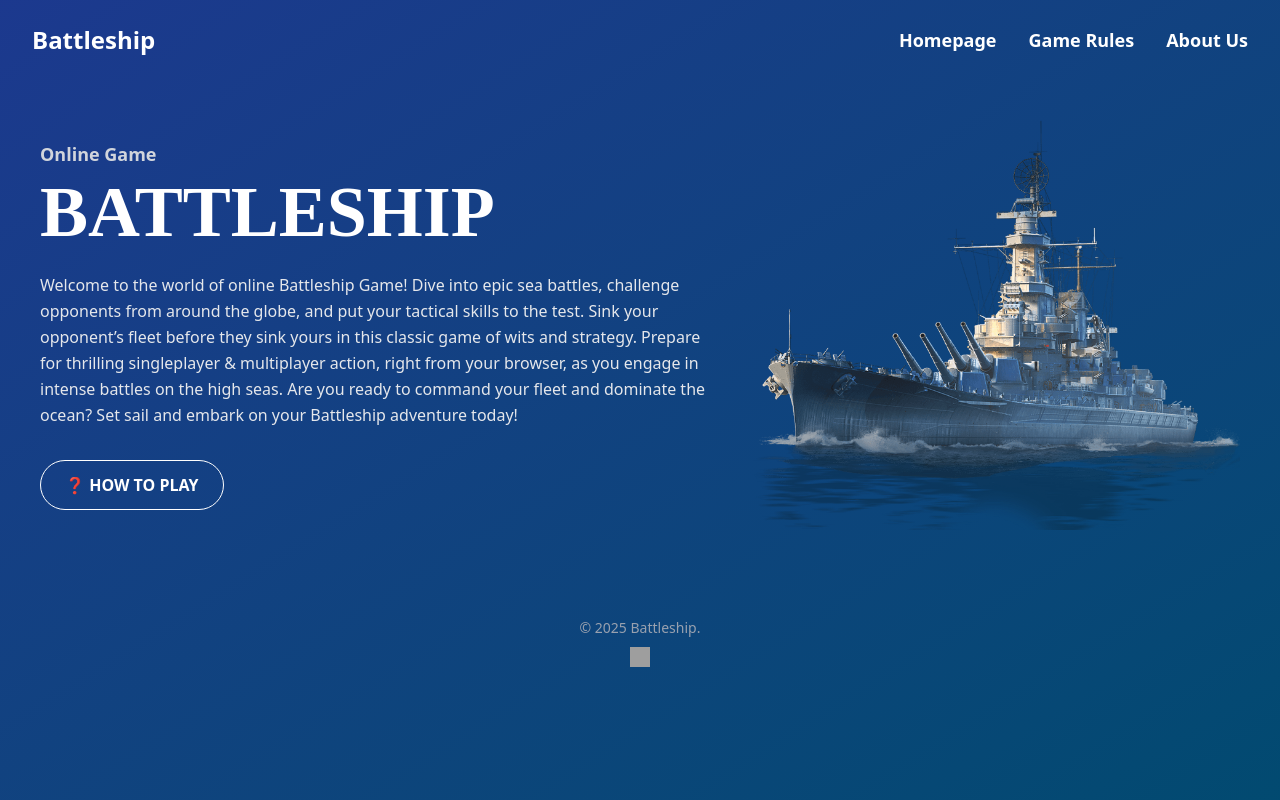
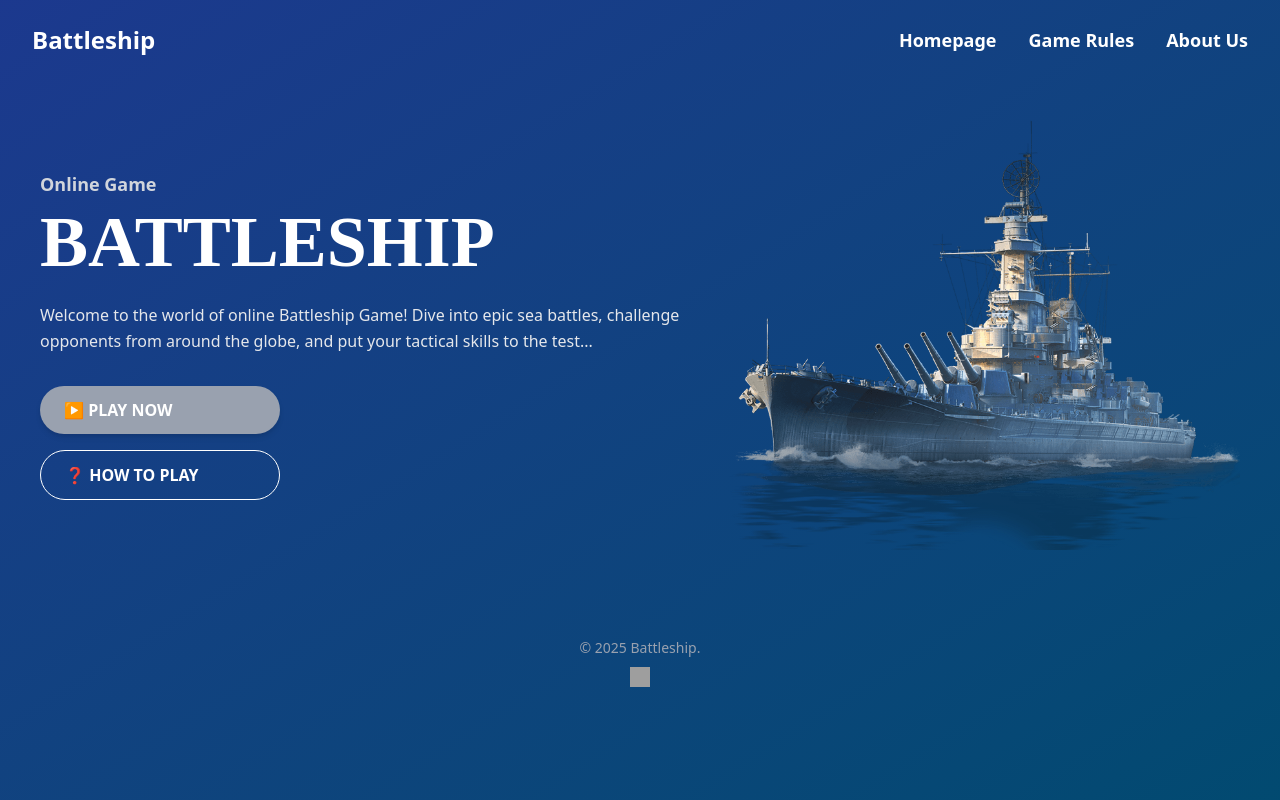
Before and after one commit to guptak-hash/Battleship, a React (Vite) app in the folder frontend-battleship/: page / in a window 1280 px wide. Built offline with nearby package versions, Linux system fonts and the light colour scheme; grey boxes are pictures that could not be loaded.

Commit message:
single player button added

```diff
--- a/frontend-battleship/src/pages/Home.jsx
+++ b/frontend-battleship/src/pages/Home.jsx
@@ -1,12 +1,19 @@
+import { useState } from 'react';
 import { Link } from 'react-router-dom';
-import shipImage from '../assets/ship.png'; // Make sure the image is saved here
+import shipImage from '../assets/ship.png';
 import Navbar from '../components/Navbar';
 
 export default function Home() {
+  const [showPlayOptions, setShowPlayOptions] = useState(false);
+
+  const togglePlayOptions = () => {
+    setShowPlayOptions(!showPlayOptions);
+  };
+
   return (
     <div className="min-h-screen bg-gradient-to-br from-blue-900 to-sky-900 text-white font-sans">
       {/* Navbar */}
-      <Navbar/>
+      <Navbar />
 
       {/* Hero section */}
       <div className="flex flex-col md:flex-row justify-between items-center px-10 py-10">
@@ -15,15 +22,42 @@ export default function Home() {
           <h2 className="text-lg text-gray-300 font-semibold">Online Game</h2>
           <h1 className="text-6xl md:text-7xl font-extrabold text-white mt-2 mb-6 font-[cursive]">BATTLESHIP</h1>
           <p className="text-md text-gray-200 leading-relaxed">
-            Welcome to the world of online Battleship Game! Dive into epic sea battles, challenge opponents from around the globe, and put your tactical skills to the test. Sink your opponent’s fleet before they sink yours in this classic game of wits and strategy. Prepare for thrilling singleplayer & multiplayer action, right from your browser, as you engage in intense battles on the high seas. Are you ready to command your fleet and dominate the ocean? Set sail and embark on your Battleship adventure today!
+            Welcome to the world of online Battleship Game! Dive into epic sea battles, challenge opponents from around the globe, and put your tactical skills to the test...
           </p>
 
           {/* Buttons */}
-          <div className="mt-8 flex gap-4">
-            {/* <Link to="/login" className="bg-gray-400 hover:bg-gray-500 text-white py-3 px-6 rounded-full shadow-md font-semibold flex items-center gap-2">
+          <div className="mt-8 flex flex-col gap-4">
+            {/* ▶ PLAY NOW button */}
+            <button
+              onClick={togglePlayOptions}
+              className="bg-gray-400 hover:bg-gray-500 text-white py-3 px-6 rounded-full shadow-md font-semibold flex items-center gap-2 w-[15rem]"
+            >
               ▶ PLAY NOW
-            </Link> */}
-            <Link to="/rules" className="border border-white hover:bg-white hover:text-blue-800 py-3 px-6 rounded-full font-semibold flex items-center gap-2">
+            </button>
+
+            {/* Conditional Play Options */}
+            {showPlayOptions && (
+              <div className="flex gap-4 flex-wrap">
+                <Link
+                  to="/singleplayer"
+                  className="bg-blue-700 hover:bg-blue-800 text-white py-2 px-5 rounded-full font-semibold"
+                >
+                  🎯 Single Player
+                </Link>
+                <Link
+                  to="/multiplayer"
+                  className="bg-green-600 hover:bg-green-700 text-white py-2 px-5 rounded-full font-semibold"
+                >
+                  🌐 Multiplayer
+                </Link>
+              </div>
+            )}
+
+            {/* HOW TO PLAY */}
+            <Link
+              to="/rules"
+              className="border border-white hover:bg-white hover:text-blue-800 py-3 px-6 rounded-full font-semibold flex items-center gap-2 w-[15rem]"
+            >
               ❓ HOW TO PLAY
             </Link>
           </div>
@@ -34,7 +68,7 @@ export default function Home() {
           <img
             src={shipImage}
             alt="Battleship"
-            className="w-[800px] max-w-full  mr-36"
+            className="w-[800px] max-w-full mr-36"
           />
         </div>
       </div>
```
